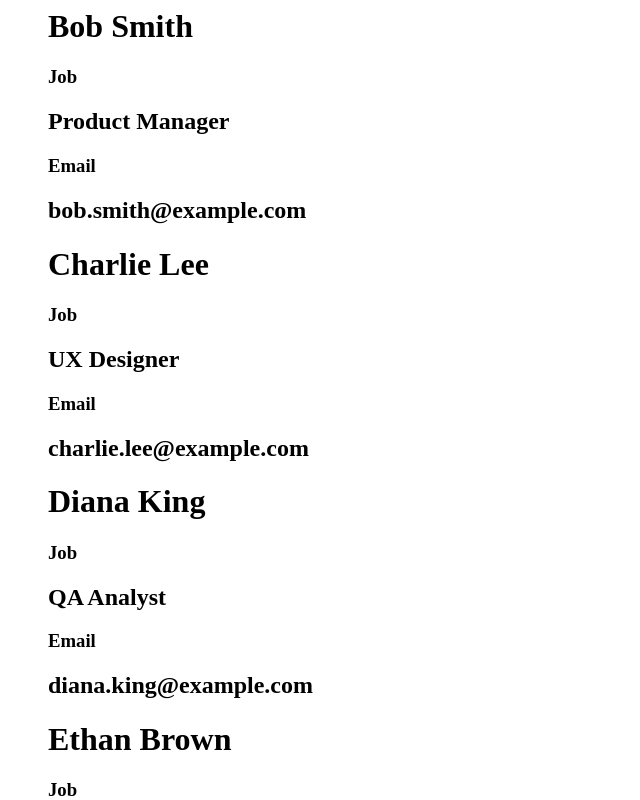
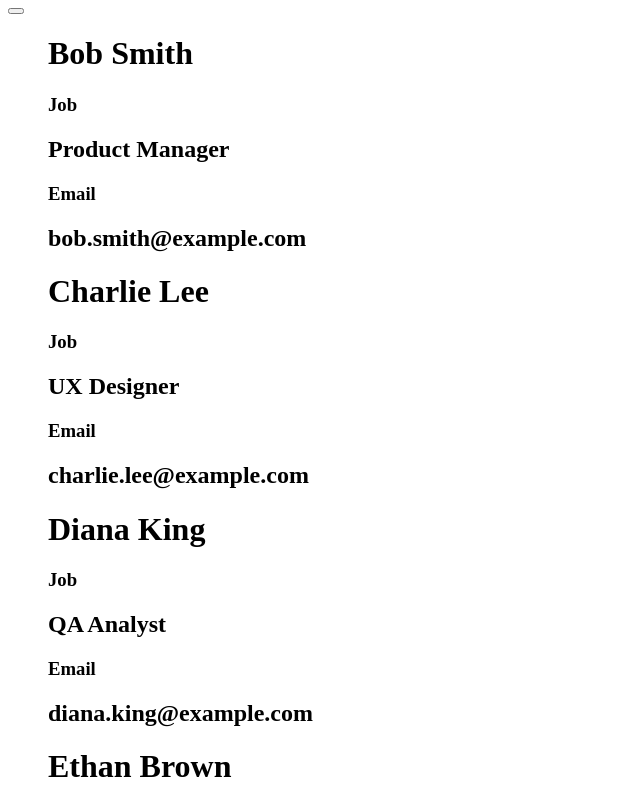
Before and after one commit to arnoldpaye/react-joy, a React (Vite) app: page / in a window 1280 px wide. Shown: the top 800 px of the page, without its empty margins (0-640 px from the left). Built offline with nearby package versions, Linux system fonts and the light colour scheme.

Commit message:
add class component

```diff
--- a/src/App.jsx
+++ b/src/App.jsx
@@ -1,6 +1,7 @@
 import React from 'react';
 
 import ContactCard from './components/ContactCard';
+import Button from './components/Button';
 
 
 const data = [
@@ -19,6 +20,8 @@ const data = [
 function App() {
 
   return (
+    <>
+      <Button />
       <ul>
         {data.slice(1).map((contact) =>
           React.createElement(ContactCard, {
@@ -28,6 +31,7 @@ function App() {
           })
         )}
       </ul>
+    </>
   )
 }
 
--- /dev/null
+++ b/src/components/Button.jsx
@@ -0,0 +1,22 @@
+import React from 'react';
+
+class Button extends React.Component {
+  state = {
+    hi: 5,
+  };
+
+  handleClick = (event) => {
+    console.log('Clicked');
+    this.setState({hi: this.state.hi + 1});
+  };
+
+  render() {
+    return (
+      <button onClick={this.handleClick}>
+        {this.props.children}
+      </button>
+    )
+  }
+}
+
+export default Button;
```
Lines whose indentation alone changed are shown as unchanged.
